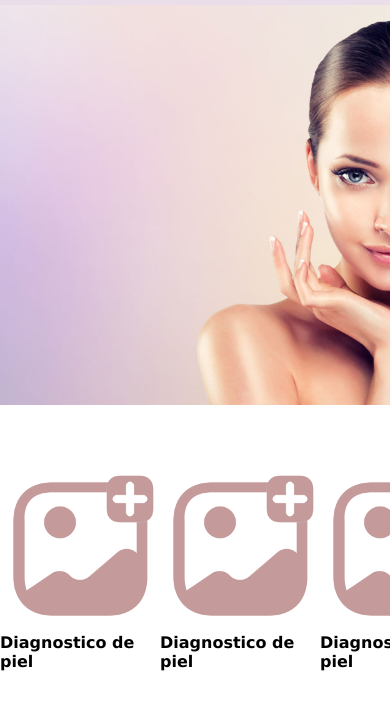
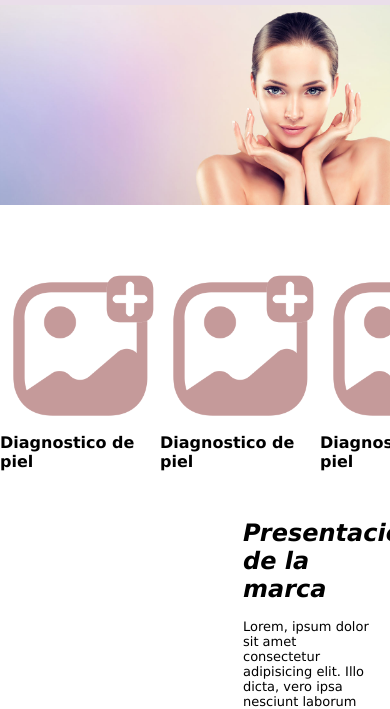
Before and after one commit to romigentile/skinpassion_web, a plain HTML site: page index.html in a window 390 px wide. Shown: the part 138-847 px from the top of the page. Drawn offline with Linux system fonts and the light colour scheme.

Commit message:
Media query 425 de imagen de portada (div)

```diff
--- a/css/estilos.css
+++ b/css/estilos.css
@@ -139,7 +139,7 @@ h1{
 
 /* MEDIA QUERIES ESTILOS MOVILES*/
 
-@media screen and (max-width: 425px ){
+@media screen and (max-width: 425px){
 
     .header{
         flex-direction: column;
@@ -152,4 +152,9 @@ h1{
     .header__list {
         display: flex;
         font-size: xx-small;
+    }
+
+    .div {
+        height: 200px;
+    }
 }
```
